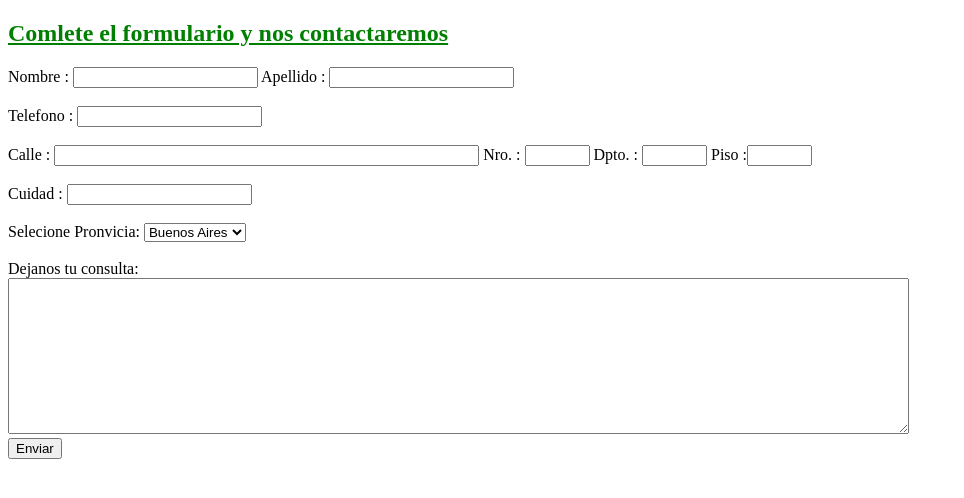
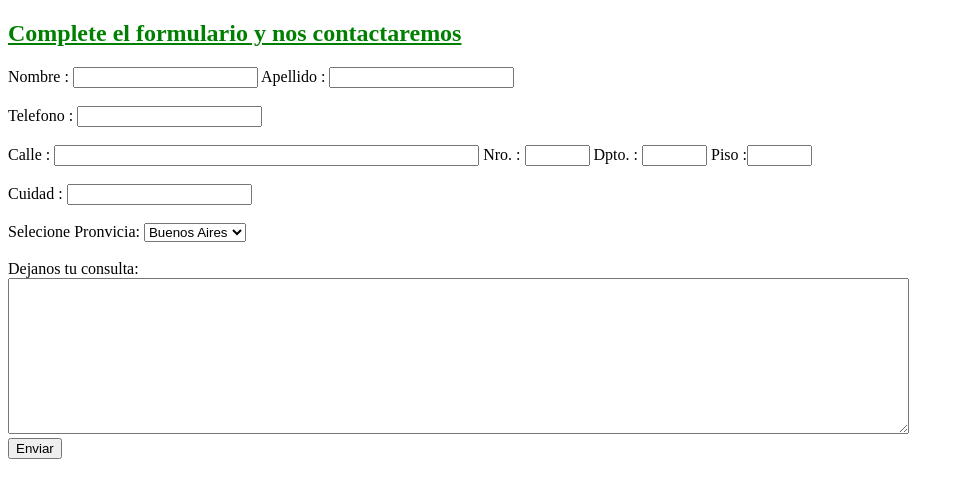
Before and after one commit to Djverna/Tarea-Calse3, a plain HTML site: page Tarea clase 3/paginas/formulario.html in a window 1280 px wide. Shown: the whole page, without its empty margins (0-964 px from the left). Drawn offline with Linux system fonts and the light colour scheme.

Commit message:
Update formulario.html

```diff
--- a/Tarea clase 3/paginas/formulario.html
+++ b/Tarea clase 3/paginas/formulario.html
@@ -8,7 +8,7 @@
 </head>
 <body>
 
-    <h2 style="color: green;"><u> Comlete el formulario y nos contactaremos</u></h2>
+    <h2 style="color: green;"><u> Complete el formulario y nos contactaremos</u></h2>
 
     <form>
         Nombre : <input type="" name="nombre" maxlength="20">
```
